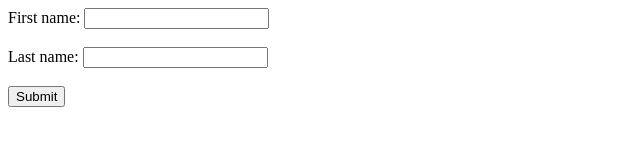
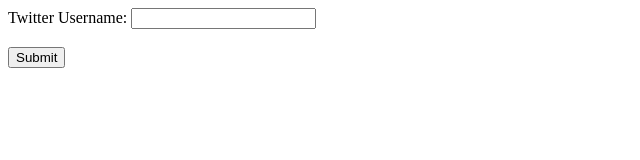
Before and after one commit to brdlysmth/twitterbook, a website: page src/public/index.html in a window 1280 px wide. Shown: the whole page, without its empty margins (0-640 px from the left). Drawn offline with Linux system fonts and the light colour scheme.

Commit message:
editing html input, need to create new app with twitter backend

```diff
--- a/src/index.ts
+++ b/src/index.ts
@@ -6,7 +6,7 @@
 // respond with "hello world" when a GET request is made to the homepage
 app.get('/', function (req, res) {
   console.log(__dirname);
-  res.sendFile('public/index.html', { root: __dirname });
+  res.sendFile('src/public/index.html', { root: __dirname });
   //   res.send('hello world');
 });
 
--- a/src/public/index.html
+++ b/src/public/index.html
@@ -6,11 +6,8 @@
 
   <body>
     <form action="/action_page.php">
-      <label for="fname">First name:</label>
-      <input type="text" id="fname" name="fname" /><br /><br />
-      <label for="lname">Last name:</label>
-      <input type="text" id="lname" name="lname" /><br /><br />
+      <label for="username">Twitter Username:</label>
+      <input type="text" id="username" name="username" /><br /><br />
       <input type="submit" value="Submit" />
-    </form>
   </body>
 </html>
```
